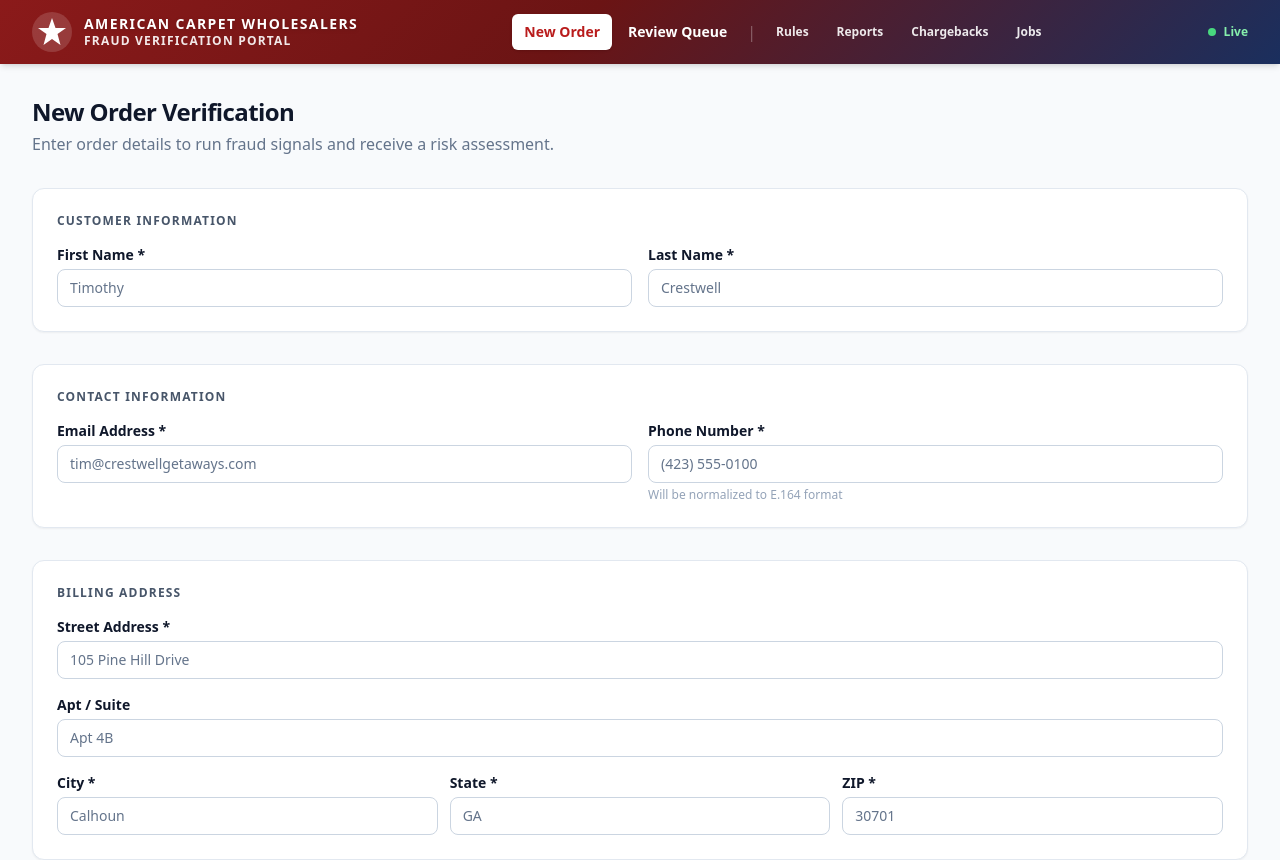
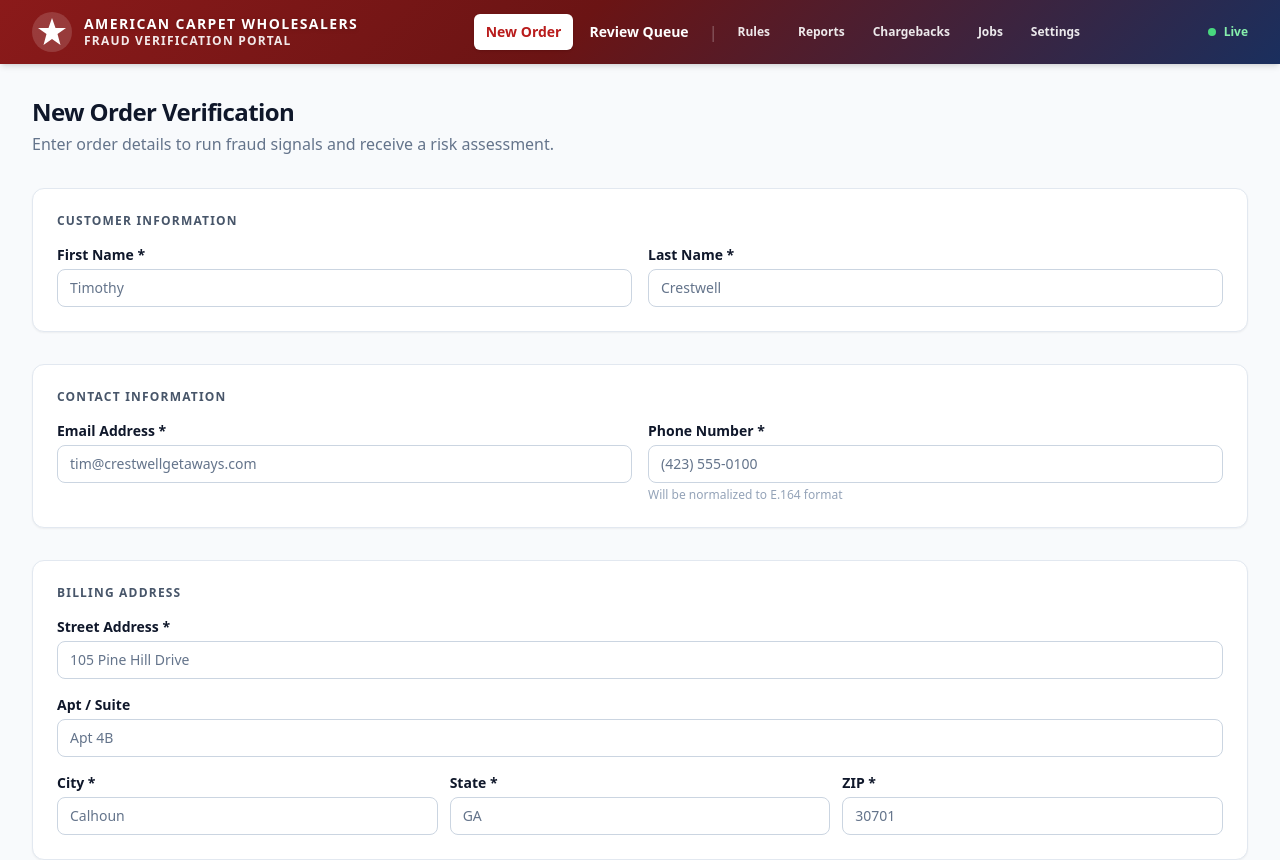
Before and after one commit to tcrestwell-CTS/acwg-verifier-prd, a Next.js app: page /orders/new in a window 1280 px wide. Shown: the top 860 px of the page. Built offline with nearby package versions, Linux system fonts and the light colour scheme.

Commit message:
feat: add Settings to admin nav

```diff
--- a/app/layout.tsx
+++ b/app/layout.tsx
@@ -19,6 +19,7 @@ const adminItems = [
   { href: "/admin/reports",      label: "Reports" },
   { href: "/admin/chargebacks",  label: "Chargebacks" },
   { href: "/admin/jobs",         label: "Jobs" },
+  { href: "/admin/settings",     label: "Settings" },
 ];
 
 export default function RootLayout({ children }: { children: ReactNode }) {
```
